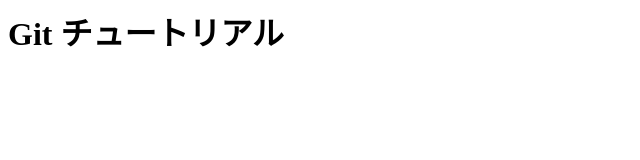
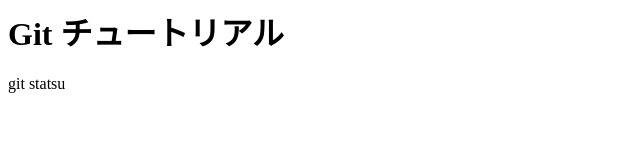
Before and after one commit to honda-practiceGIT/git_tutorial, a plain HTML site: page index.html in a window 1280 px wide. Shown: the full height of the page, 0-640 px from the left. Drawn offline with Linux system fonts and the light colour scheme.

Commit message:
git statsu コマンドを追記　＃２３０７０５

```diff
--- a/index.html
+++ b/index.html
@@ -1 +1,2 @@
 <h1>Git チュートリアル</h1>
+<p>git statsu</p>
```
